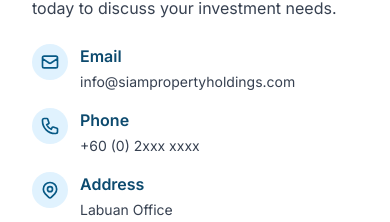
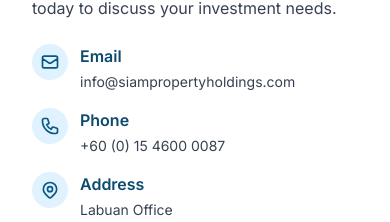
Before and after one commit to trangman/sphlatest, a Next.js app: page /contact in a window 390 px wide. Shown: the part 1373-1595 px from the top of the page. Built offline with nearby package versions, Linux system fonts and the light colour scheme.

Commit message:
added phone number to contact page

```diff
--- a/src/app/contact/page.tsx
+++ b/src/app/contact/page.tsx
@@ -194,7 +194,7 @@
                   </div>
                   <div>
                     <h3 className="text-base md:text-lg font-semibold text-blue-900">Phone</h3>
-                    <p className="mt-1 text-sm md:text-base">+60 (0) 2xxx xxxx</p>
+                    <p className="mt-1 text-sm md:text-base">+60 (0) 15 4600 0087</p>
                   </div>
                 </div>
 
```
